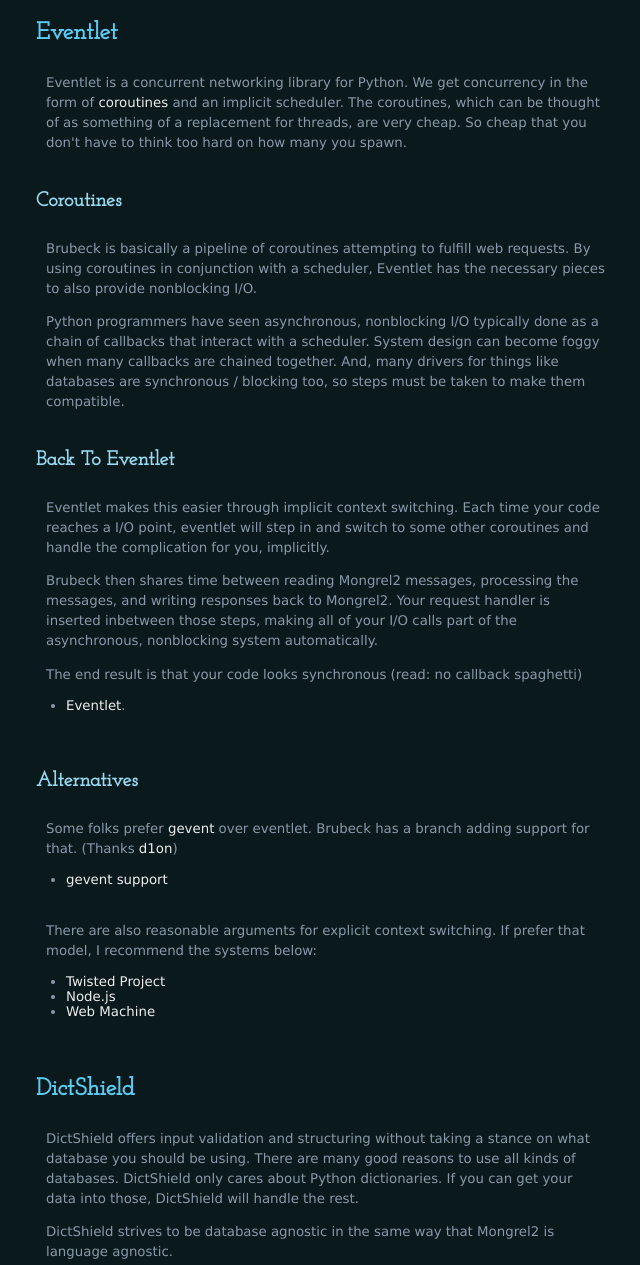
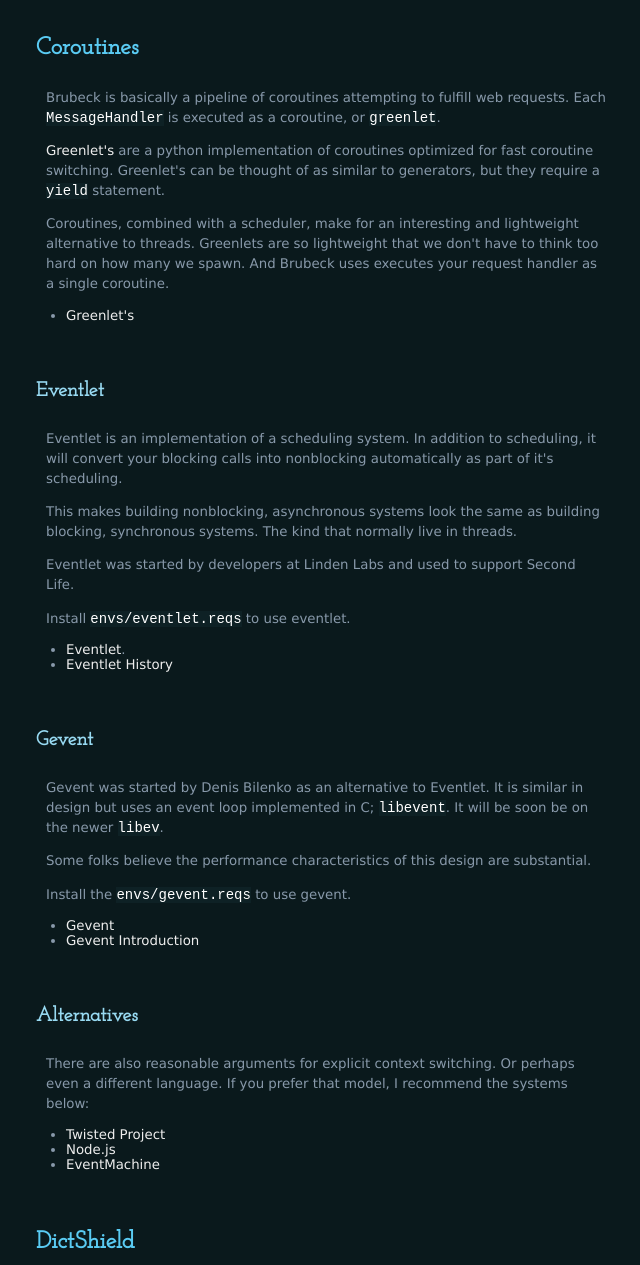
Before and after one commit to j2labs/brubeck.io, a plain HTML site: page design.html in a window 1280 px wide. Shown: the part 1623-2888 px from the top of the page, without its empty margins (314-954 px from the left). Drawn offline with Linux system fonts and the light colour scheme.

Commit message:
Updated docs and adjusted the logo to reflect gevent support

```diff
--- a/design.html
+++ b/design.html
@@ -38,6 +38,7 @@
 <li><a href="https://github.com/orbitz/">Malcolm Matalka</a></li>
 <li><a href="https://github.com/d1on/">Dion Paragas</a></li>
 <li><a href="https://github.com/duaneg">Duane Griffin</a></li>
+<li><a href="https://github.com/faruken">Faruk Akgul</a></li>
 </ul>
 
 <h2>Reading This Document</h2>
@@ -63,42 +64,54 @@
 <li><a href="http://zguide.zeromq.org/">ZeroMQ guide</a></li>
 </ul>
 
-<h2>Eventlet</h2>
+<h2>Coroutines</h2>
 
-<p>Eventlet is a concurrent networking library for Python. We get concurrency in the form of <a href="http://pypi.python.org/pypi/greenlet">coroutines</a> and an implicit scheduler. The coroutines, which can be thought of as something of a replacement for threads, are very cheap. So cheap that you don't have to think too hard on how many you spawn. </p>
+<p>Brubeck is basically a pipeline of coroutines attempting to fulfill web requests.  Each <code>MessageHandler</code> is executed as a coroutine, or <code>greenlet</code>.</p>
 
-<h3>Coroutines</h3>
+<p><a href="http://packages.python.org/greenlet/">Greenlet's</a> are a python implementation of coroutines optimized for fast coroutine switching.  Greenlet's can be thought of as similar to generators, but they require a <code>yield</code> statement.</p>
 
-<p>Brubeck is basically a pipeline of coroutines attempting to fulfill web requests. By using coroutines in conjunction with a scheduler, Eventlet has the necessary pieces to also provide nonblocking I/O.</p>
+<p>Coroutines, combined with a scheduler, make for an interesting and lightweight alternative to threads.  Greenlets are so lightweight that we don't have to think too hard on how many we spawn.  And Brubeck uses executes your request handler as a single coroutine.</p>
 
-<p>Python programmers have seen asynchronous, nonblocking I/O typically done as a chain of callbacks that interact with a scheduler. System design can become foggy when many callbacks are chained together. And, many drivers for things like databases are synchronous / blocking too, so steps must be taken to make them compatible.</p>
+<ul>
+<li><a href="http://packages.python.org/greenlet/">Greenlet's</a></li>
+</ul>
 
-<h3>Back To Eventlet</h3>
+<h3>Eventlet</h3>
 
-<p>Eventlet makes this easier through implicit context switching. Each time your code reaches a I/O point, eventlet will step in and switch to some other coroutines and handle the complication for you, implicitly.</p>
+<p>Eventlet is an implementation of a scheduling system.  In addition to scheduling, it will convert your blocking calls into nonblocking automatically as part of it's scheduling.</p>
 
-<p>Brubeck then shares time between reading Mongrel2 messages, processing the messages, and writing responses back to Mongrel2. Your request handler is inserted inbetween those steps, making all of your I/O calls part of the asynchronous, nonblocking system automatically.</p>
+<p>This makes building nonblocking, asynchronous systems look the same as building blocking, synchronous systems. The kind that normally live in threads.</p>
 
-<p>The end result is that your code looks synchronous (read: no callback spaghetti)</p>
+<p>Eventlet was started by developers at Linden Labs and used to support Second Life.</p>
+
+<p>Install <code>envs/eventlet.reqs</code> to use eventlet.</p>
 
 <ul>
 <li><a href="http://eventlet.net">Eventlet</a>.</li>
+<li><a href="http://eventlet.net/doc/history.html">Eventlet History</a></li>
+</ul>
+
+<h3>Gevent</h3>
+
+<p>Gevent was started by Denis Bilenko as an alternative to Eventlet.  It is similar in design but uses an event loop implemented in C; <code>libevent</code>.  It will be soon be on the newer <code>libev</code>.</p>
+
+<p>Some folks believe the performance characteristics of this design are substantial.</p>
+
+<p>Install the <code>envs/gevent.reqs</code> to use gevent.</p>
+
+<ul>
+<li><a href="http://gevent.org">Gevent</a></li>
+<li><a href="http://gevent.org/intro.html">Gevent Introduction</a></li>
 </ul>
 
 <h3>Alternatives</h3>
 
-<p>Some folks prefer <a href="http://gevent.org">gevent</a> over eventlet. Brubeck has a branch adding support for that. (Thanks <a href="https://github.com/d1on">d1on</a>)</p>
-
-<ul>
-<li><a href="https://github.com/j2labs/brubeck/tree/gevent">gevent support</a></li>
-</ul>
-
-<p>There are also reasonable arguments for explicit context switching. If prefer that model, I recommend the systems below:</p>
+<p>There are also reasonable arguments for explicit context switching.  Or perhaps even a different language.  If you prefer that model, I recommend the systems below:</p>
 
 <ul>
 <li><a href="http://twistedmatrix.com/">Twisted Project</a></li>
 <li><a href="http://nodejs.org">Node.js</a></li>
-<li><a href="https://bitbucket.org/justin/webmachine/wiki/Home">Web Machine</a></li>
+<li><a href="https://github.com/eventmachine/eventmachine/wiki">EventMachine</a></li>
 </ul>
 
 <h2>DictShield</h2>
```
Also changed, not shown: demos.html (+4 -3 lines), index.html (+2 -2 lines), installing.html (+14 -8 lines), readme.html (+6 -5 lines), img/logo.png.
